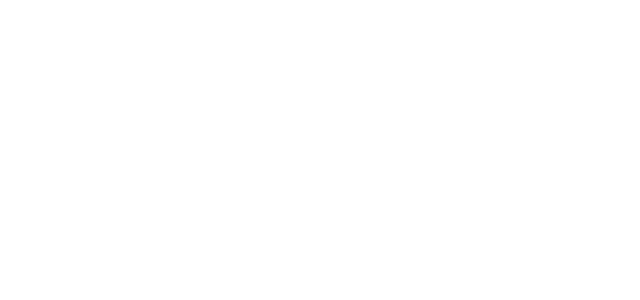
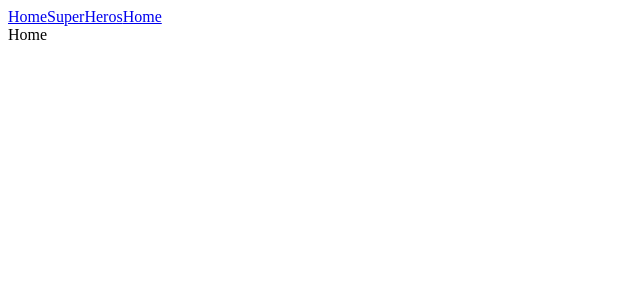
Before and after one commit to RobbieStam/lap3-hackathon, a React (Vite) app: page /search in a window 1280 px wide. Before the commit this address had no page. Shown: the top 300 px of the page, without its empty margins (0-640 px from the left). Built offline with nearby package versions, Linux system fonts and the light colour scheme; the HTML template or start-up script is replaced by a standard one.

Commit message:
adding NavLinks to Search and superheros page

```diff
--- a/src/App.jsx
+++ b/src/App.jsx
@@ -1,12 +1,15 @@
 import React from 'react'
 import { Routes, Route } from 'react-router-dom'
 import { NavBar } from './layout'
+import * as Pages from './pages'
 
 const App = () => {
   return (
     <Routes>
       <Route path="/" element={<NavBar />}>
-
+        <Route index element={<Pages.Home />}/>
+        <Route path="/superheros" element={<Pages.Home />}/>
+        <Route path="/search" element={<Pages.Home />}/>
       </Route>
     </Routes>
   )
--- /dev/null
+++ b/src/pages/index.js
@@ -0,0 +1 @@
+export { default as Home } from './Home'
```
